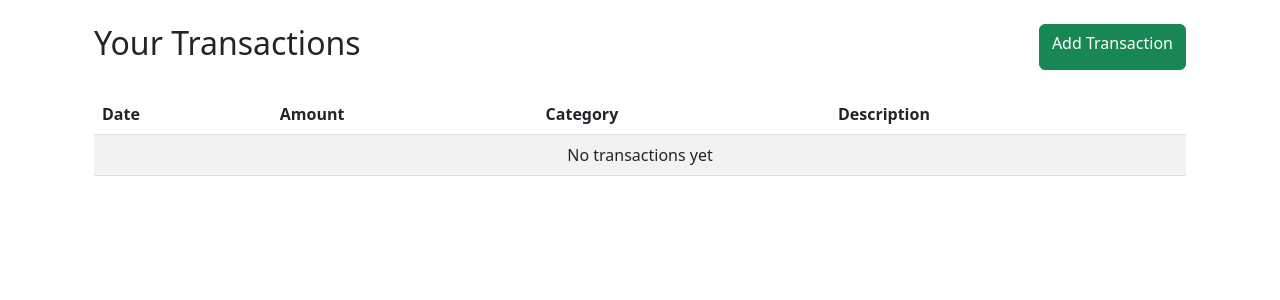
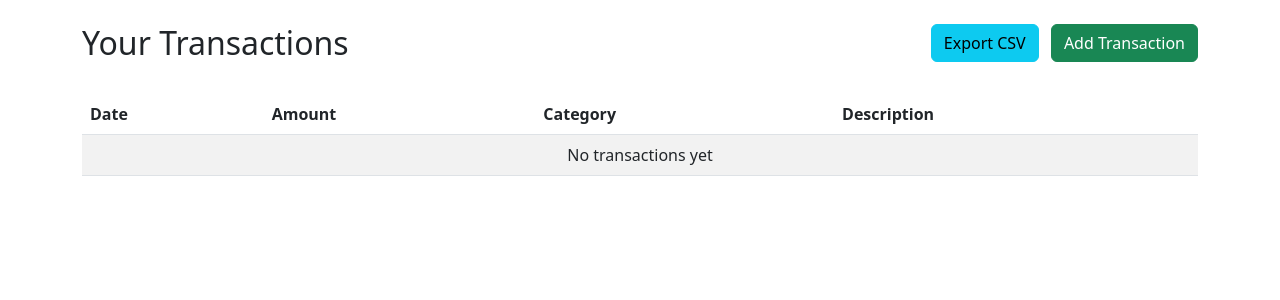
Before and after one commit to egorpusto/finance-manager, a Django app: page /transactions/ in a window 1280 px wide. Shown: the part 56-356 px from the top of the page. Run offline with Django 5.2, Linux system fonts and the light colour scheme; the visitor is signed in with stand-in values (Sample User, id 1); data comes from the database, SQL or seed files in the repository; data that the repository does not hold is empty.

Commit message:
Add CSV export functionality

```diff
--- a/transactions/templates/transactions/transaction_list.html
+++ b/transactions/templates/transactions/transaction_list.html
@@ -1,13 +1,17 @@
 {% extends "registration/base.html" %}
 
 {% block content %}
-<div class="container mt-4">
-    <div class="d-flex justify-content-between mb-4">
-        <h2>Your Transactions</h2>
+<div class="d-flex justify-content-between mb-4">
+    <h2>Your Transactions</h2>
+    <div>
+        <a href="{% url 'transactions:export' %}" class="btn btn-info me-2">
+            <i class="bi bi-download"></i> Export CSV
+        </a>
         <a href="{% url 'transactions:create' %}" class="btn btn-success">
             <i class="bi bi-plus"></i> Add Transaction
         </a>
     </div>
+</div>
 
     <div class="table-responsive">
         <table class="table table-striped">
--- a/transactions/urls.py
+++ b/transactions/urls.py
@@ -15,4 +15,6 @@ urlpatterns = [
     path('statistics/', views.statistics_view, name='statistics'),
     path('transactions/<int:pk>/', views.TransactionDetailView.as_view(), name='transaction_detail'),
     path('categories/<int:pk>/', views.CategoryDetailView.as_view(), name='category_detail'),
+    path('export-transactions/', views.export_transactions, name='export'),
+
 ]
--- a/transactions/views.py
+++ b/transactions/views.py
@@ -18,6 +18,32 @@ from django.core.cache import cache
 from django.utils.decorators import method_decorator
 from django.views.decorators.cache import cache_page
 from django.views.generic import DetailView
+from django.db.models import Sum
+
+
+def export_transactions(request):
+    if not request.user.is_authenticated:
+        return HttpResponse('Unauthorized', status=401)
+
+    response = HttpResponse(content_type='text/csv')
+    response['Content-Disposition'] = 'attachment; filename="transactions.csv"'
+
+    writer = csv.writer(response)
+    writer.writerow(['Date', 'Amount', 'Type', 'Category', 'Description'])
+
+    transactions = Transaction.objects.filter(
+        user=request.user).select_related('category')
+
+    for t in transactions:
+        writer.writerow([
+            t.date.strftime('%Y-%m-%d'),
+            t.amount,
+            t.get_type_display(),
+            t.category.name if t.category else '',
+            t.description
+        ])
+
+    return response
 
 
 class TransactionDetailView(LoginRequiredMixin, DetailView):
@@ -36,19 +62,6 @@ class CategoryDetailView(LoginRequiredMixin, DetailView):
 
     def get_queryset(self):
         return super().get_queryset().filter(user=self.request.user)
-
-def export_transactions(request):
-    response = HttpResponse(content_type='text/csv')
-    response['Content-Disposition'] = 'attachment; filename="transactions.csv"'
-
-    writer = csv.writer(response)
-    writer.writerow(['Date', 'Amount', 'Category', 'Description'])
-
-    transactions = Transaction.objects.filter(user=request.user)
-    for t in transactions:
-        writer.writerow([t.date, t.amount, t.category.name, t.description])
-
-    return response
 
 
 class TransactionViewSet(viewsets.ModelViewSet):
```
